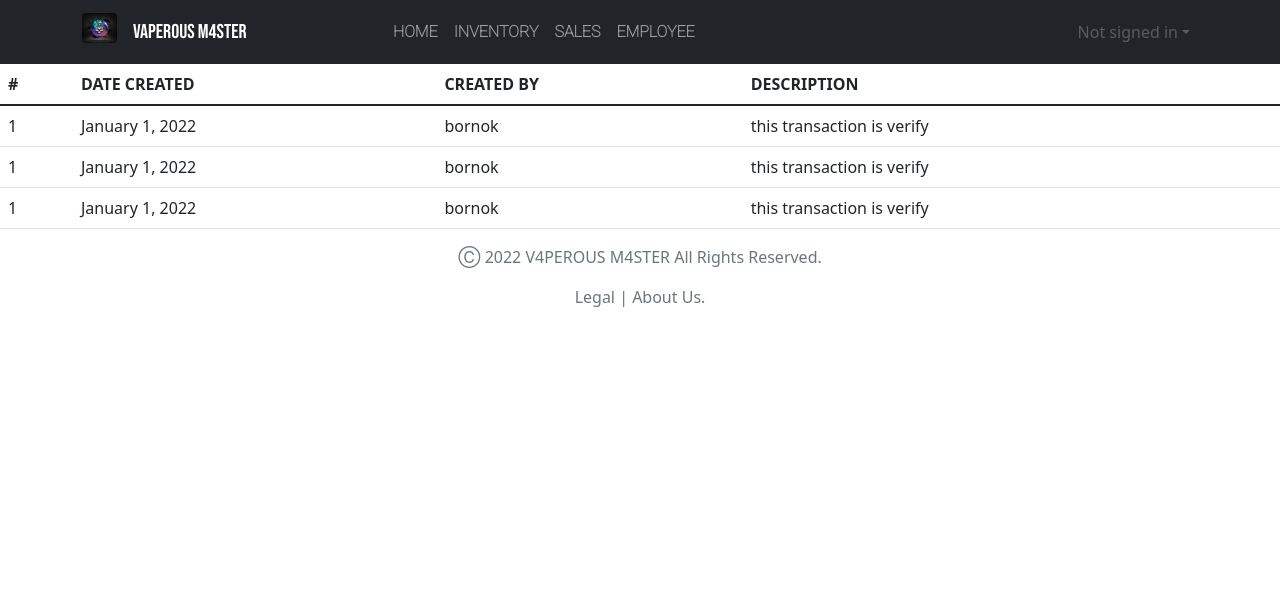
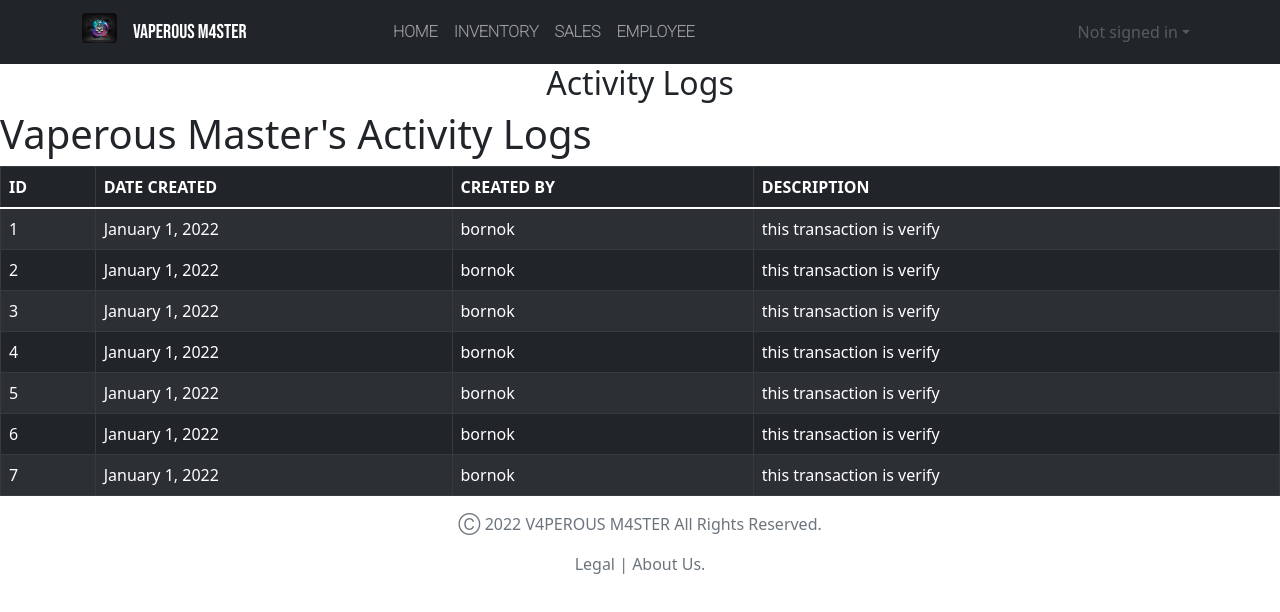
Before and after one commit to keenplify/se101-pos-project, a Next.js app in the folder fe-next/: page /activitylogs in a window 1280 px wide. Shown: the top 612 px of the page. Built offline with nearby package versions, Linux system fonts and the light colour scheme.

Commit message:
activity logs

```diff
--- a/fe-next/pages/activitylogs.js
+++ b/fe-next/pages/activitylogs.js
@@ -11,10 +11,16 @@ export default function activitylogs() {
        <meta name="description" content="Generated by create next app" />
        <link rel="icon" href="/img/Logo.jpg" />
    </Head><NavBar></NavBar>
-   <Table responsive>
+   <div>
+        <h1 className="fs-2 text-center"> Activity Logs </h1>
+        </div>
+        <div>
+        <h1>Vaperous Master's Activity Logs</h1>
+        </div>
+   <Table striped bordered hover variant="dark">
   <thead>
     <tr>
-      <th>#</th>
+      <th>ID</th>
       <th>DATE CREATED</th>
       <th>CREATED BY</th>
       <th>DESCRIPTION</th>
@@ -28,13 +34,37 @@ export default function activitylogs() {
       <td>this transaction is verify</td>
     </tr>
     <tr>
-    <td>1</td>
+    <td>2</td>
       <td>January 1, 2022</td>
       <td> bornok</td>
       <td>this transaction is verify</td>
     </tr>
     <tr>
-    <td>1</td>
+    <td>3</td>
+      <td>January 1, 2022</td>
+      <td> bornok</td>
+      <td>this transaction is verify</td>
+    </tr>
+    <tr>
+    <td>4</td>
+      <td>January 1, 2022</td>
+      <td> bornok</td>
+      <td>this transaction is verify</td>
+    </tr>
+    <tr>
+    <td>5</td>
+      <td>January 1, 2022</td>
+      <td> bornok</td>
+      <td>this transaction is verify</td>
+    </tr>
+    <tr>
+    <td>6</td>
+      <td>January 1, 2022</td>
+      <td> bornok</td>
+      <td>this transaction is verify</td>
+    </tr>
+    <tr>
+    <td>7</td>
       <td>January 1, 2022</td>
       <td> bornok</td>
       <td>this transaction is verify</td>
```
